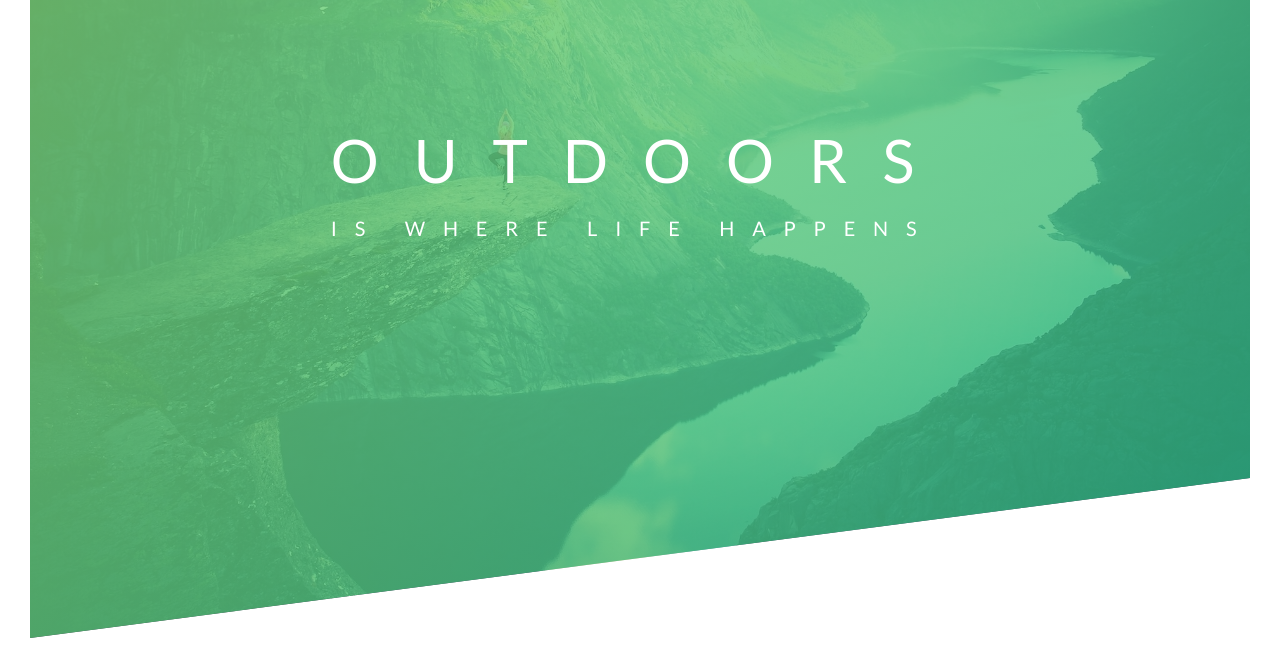
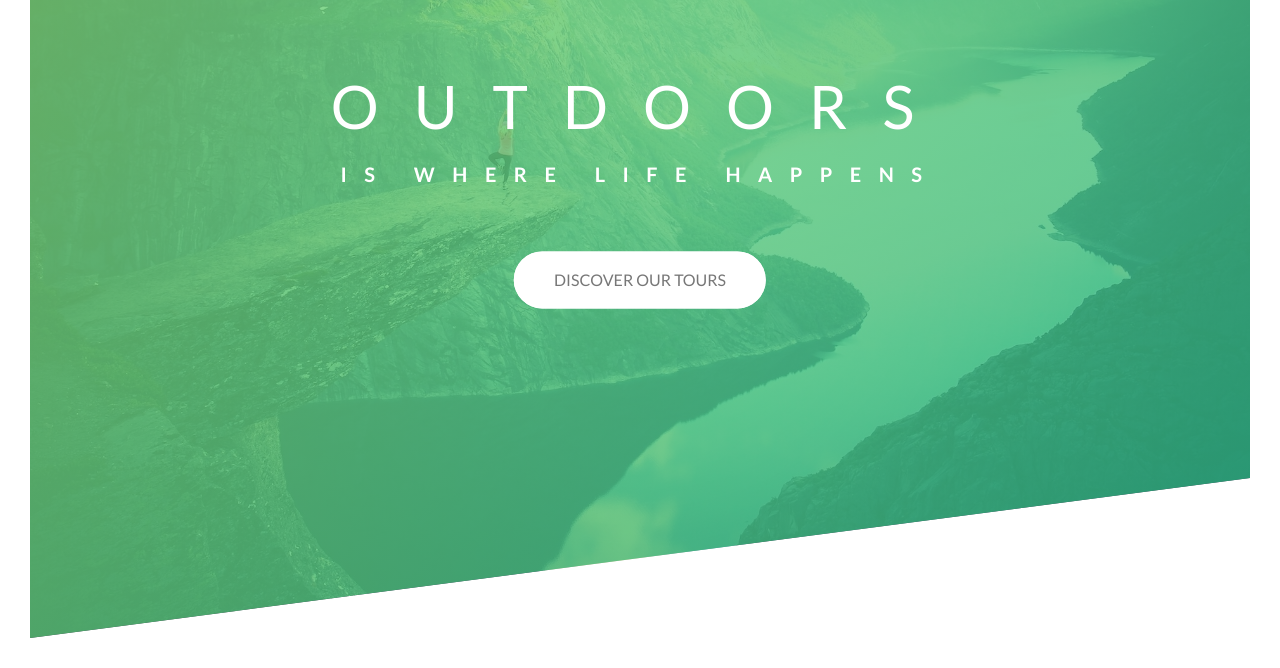
Before and after one commit to daoxuantung/natours, a plain HTML site: page index.html in a window 1280 px wide. Shown: the part 152-820 px from the top of the page. Drawn offline with Linux system fonts and the light colour scheme.

Commit message:
Parse CSS

```diff
--- a/css/style.css
+++ b/css/style.css
@@ -1,11 +1,11 @@
-/*
-COLORS:
-
-Light green: #7ed56f
-Medium green: #55c57a
-Dark green: #28b485
-
-*/
+:root {
+  font-size: 10px;
+  --white: #fff;
+  --light-green: #7ed56f;
+  --medium-green: #55c57a;
+  --dark-green: #28b485;
+  --gray: #777;
+}
 
 * {
   margin: 0;
@@ -16,8 +16,9 @@ Dark green: #28b485
 body {
   font-family: "Lato", Arial, sans-serif;
   font-weight: 400;
-  font-size: 16px;
-  padding: 30px;
+  color: var(--gray);
+  line-height: 1.7;
+  padding: 3rem;
 }
 
 .header {
@@ -34,34 +35,149 @@ body {
   position: relative;
 }
 
-.logo-box {
+.header__logo-box {
   position: absolute;
-  top: 40px;
-  left: 40px;
-  height: 35px;
+  top: 4rem;
+  left: 4rem;
+  height: 3.5rem;
 }
 
-.logo {
+.header__logo {
   height: 100%;
 }
 
-.text-box {
+.header__text-box {
   position: absolute;
   top: 40%;
   left: 50%;
   transform: translate(-50%, -50%);
+  text-align: center;
 }
 
-.header-title {
-  color: #fff;
-  font-weight: 400;
-  font-size: 60px;
+.header__title {
+  color: var(--white);
   text-transform: uppercase;
-  letter-spacing: 35px;
+  margin-bottom: 6rem;
 }
 
-.header-subtitle {
-  font-size: 20px;
-  letter-spacing: 17.8px;
-  margin-top: 20px;
+.header__title--main {
+  font-size: 6rem;
+  font-weight: 400;
+  letter-spacing: 3.5rem;
+  animation: moveInLeft 1s ease-out;
 }
+
+.header__title--sub {
+  font-size: 2rem;
+  font-weight: 700;
+  letter-spacing: 1.75rem;
+  animation: moveInRight 1s ease-out;
+}
+
+.btn:link,
+.btn:visited {
+  display: inline-block;
+  text-decoration: none;
+  text-transform: uppercase;
+  font-size: 1.6rem;
+  padding: 1.5rem 4rem;
+  border-radius: 10rem;
+  transition: all 0.2s;
+  position: relative;
+}
+
+.btn:hover {
+  transform: translateY(-0.3rem);
+  box-shadow: 0 0.5rem 2rem rgba(0, 0, 0, 0.2);
+}
+
+.btn:active {
+  transform: translateY(-0.1rem);
+  box-shadow: 0 0.5rem 2rem rgba(0, 0, 0, 0.2);
+}
+
+.btn--white {
+  color: var(--gray);
+  background-color: var(--white);
+}
+
+.btn--animated {
+  animation: moveInBottom 0.5s ease-out 0.75s backwards;
+}
+
+.btn::after {
+  content: "";
+  height: 100%;
+  width: 100%;
+  display: inline-block;
+  border-radius: 10rem;
+  transition: all 0.4s;
+  position: absolute;
+  top: 0;
+  left: 0;
+  z-index: -1;
+}
+
+.btn--white::after {
+  background-color: var(--white);
+}
+
+.btn:hover::after {
+  animation: scaleIn 0.4s forwards;
+}
+
+@keyframes moveInLeft {
+  from {
+    opacity: 0;
+    transform: translateX(-10rem);
+  }
+
+  80% {
+    transform: translateX(1rem);
+  }
+
+  to {
+    opacity: 1;
+    transform: translateX(0);
+  }
+}
+
+@keyframes moveInRight {
+  from {
+    opacity: 0;
+    transform: translateX(10rem);
+  }
+
+  80% {
+    transform: translateX(-1rem);
+  }
+
+  to {
+    opacity: 1;
+    transform: translateX(0);
+  }
+}
+
+@keyframes moveInBottom {
+  from {
+    opacity: 0;
+    transform: translateY(3rem);
+  }
+
+  to {
+    opacity: 1;
+    transform: translateY(0);
+  }
+}
+
+@keyframes scaleIn {
+  from {
+    opacity: 1;
+    transform: scale(1);
+  }
+
+  to {
+    opacity: 0;
+    transform: scaleX(1.4) scaleY(1.6);
+  }
+}
--- a/index.html
+++ b/index.html
@@ -17,14 +17,19 @@
   </head>
   <body>
     <header class="header">
-      <div class="logo-box">
-        <img class="logo" src="./img/logo-white.png" alt="Natours Logo" />
+      <div class="header__logo-box">
+        <img
+          class="header__logo"
+          src="./img/logo-white.png"
+          alt="Natours Logo"
+        />
       </div>
-      <div class="text-box">
-        <h1 class="header-title">
-          Outdoors
-          <div class="header-subtitle">is where life happens</div>
+      <div class="header__text-box">
+        <h1 class="header__title">
+          <div class="header__title--main">Outdoors</div>
+          <div class="header__title--sub">is where life happens</div>
         </h1>
+        <a href="#" class="btn btn--white btn--animated">Discover our tours</a>
       </div>
     </header>
   </body>
```
